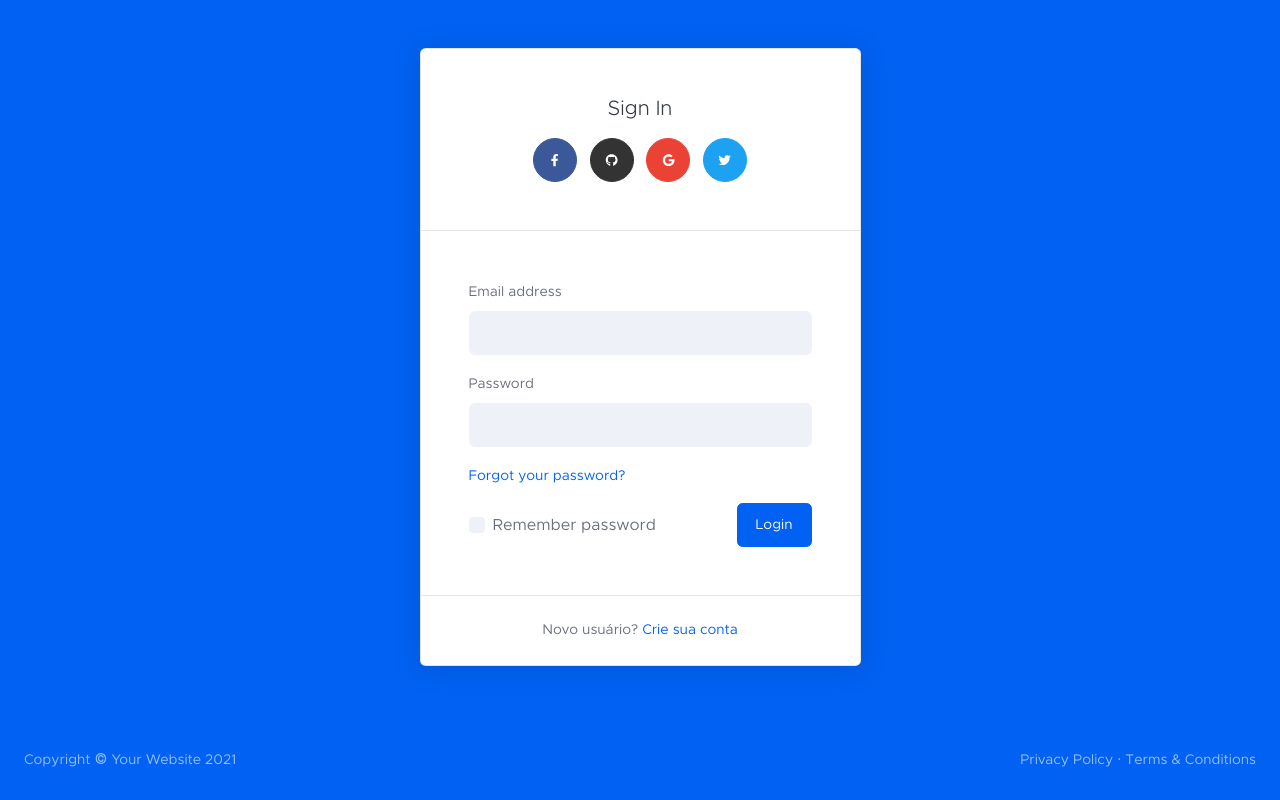
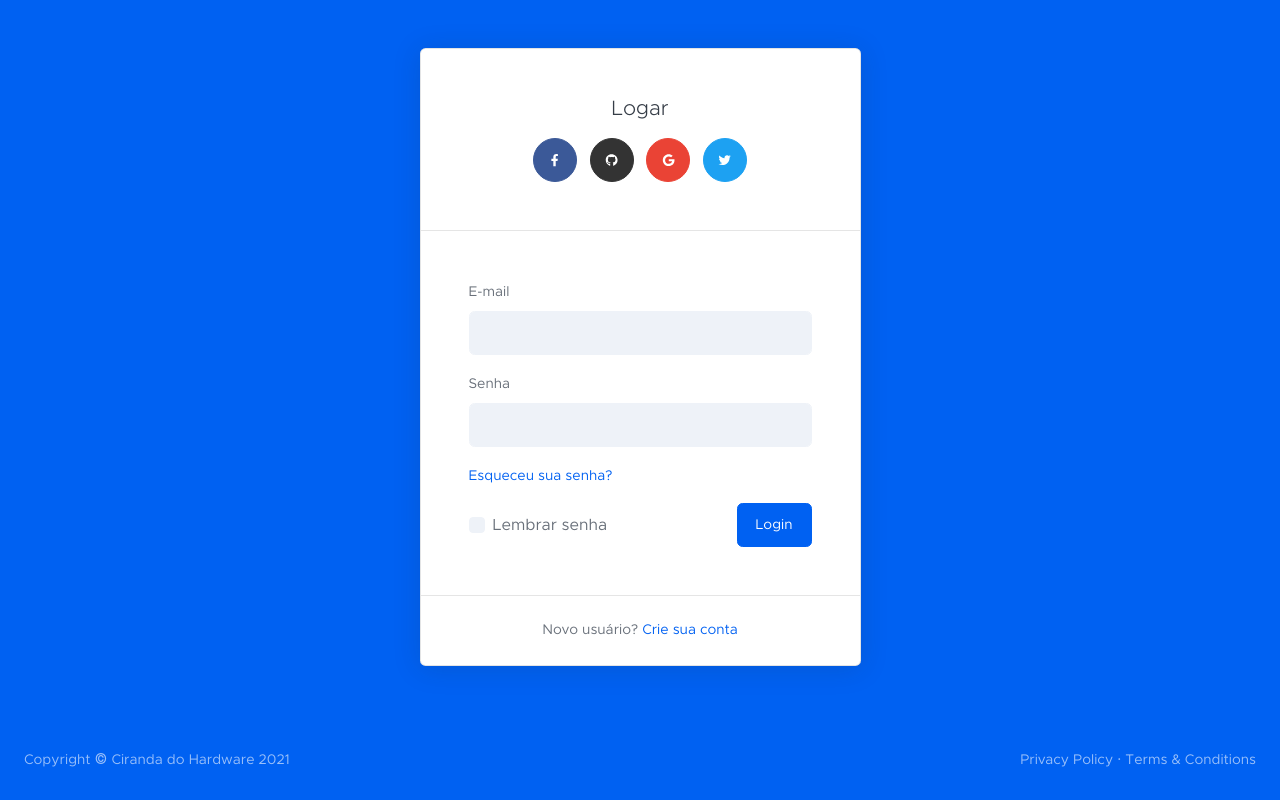
Before and after one commit to matheusaugm/pecas-de-hardware-puc7, a plain HTML site: page auth-login-social.html in a window 1280 px wide. Drawn offline with nearby package versions, Linux system fonts and the light colour scheme.

Commit message:
alteração no idioma da autenticação de usuario

```diff
--- a/auth-login-social.html
+++ b/auth-login-social.html
@@ -22,7 +22,7 @@
                                 <!-- Social login form-->
                                 <div class="card my-5">
                                     <div class="card-body p-5 text-center">
-                                        <div class="h3 font-weight-light mb-3">Sign In</div>
+                                        <div class="h3 font-weight-light mb-3">Logar</div>
                                         <!-- Social login links-->
                                         <a class="btn btn-icon btn-facebook mx-1" href="#!"><i class="fab fa-facebook-f fa-fw fa-sm"></i></a>
                                         <a class="btn btn-icon btn-github mx-1" href="#!"><i class="fab fa-github fa-fw fa-sm"></i></a>
@@ -35,21 +35,21 @@
                                         <form>
                                             <!-- Form Group (email address)-->
                                             <div class="form-group">
-                                                <label class="text-gray-600 small" for="emailExample">Email address</label>
+                                                <label class="text-gray-600 small" for="emailExample">E-mail</label>
                                                 <input class="form-control form-control-solid" type="text" placeholder="" aria-label="Email Address" aria-describedby="emailExample" />
                                             </div>
                                             <!-- Form Group (password)-->
                                             <div class="form-group">
-                                                <label class="text-gray-600 small" for="passwordExample">Password</label>
+                                                <label class="text-gray-600 small" for="passwordExample">Senha</label>
                                                 <input class="form-control form-control-solid" type="password" placeholder="" aria-label="Password" aria-describedby="passwordExample" />
                                             </div>
                                             <!-- Form Group (forgot password link)-->
-                                            <div class="form-group"><a class="small" href="auth-password-social.html">Forgot your password?</a></div>
+                                            <div class="form-group"><a class="small" href="auth-password-social.html">Esqueceu sua senha?</a></div>
                                             <!-- Form Group (login box)-->
                                             <div class="form-group d-flex align-items-center justify-content-between mb-0">
                                                 <div class="custom-control custom-control-solid custom-checkbox">
                                                     <input class="custom-control-input small" id="customCheck1" type="checkbox" />
-                                                    <label class="custom-control-label" for="customCheck1">Remember password</label>
+                                                    <label class="custom-control-label" for="customCheck1">Lembrar senha</label>
                                                 </div>
                                                 <a class="btn btn-primary" href="index.html">Login</a>
                                             </div>
@@ -72,7 +72,7 @@
                 <footer class="footer mt-auto footer-dark">
                     <div class="container-fluid">
                         <div class="row">
-                            <div class="col-md-6 small">Copyright &copy; Your Website 2021</div>
+                            <div class="col-md-6 small">Copyright &copy; Ciranda do Hardware 2021</div>
                             <div class="col-md-6 text-md-right small">
                                 <a href="#!">Privacy Policy</a>
                                 &middot;
```
